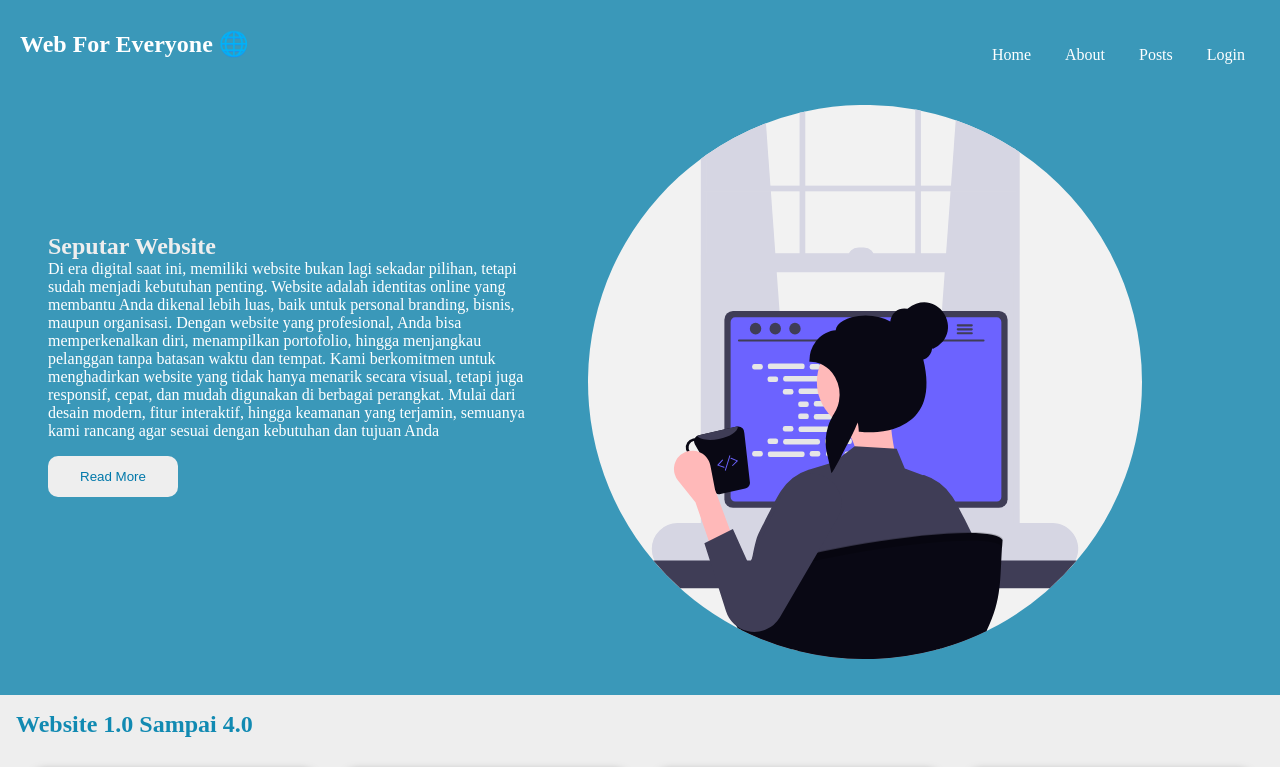
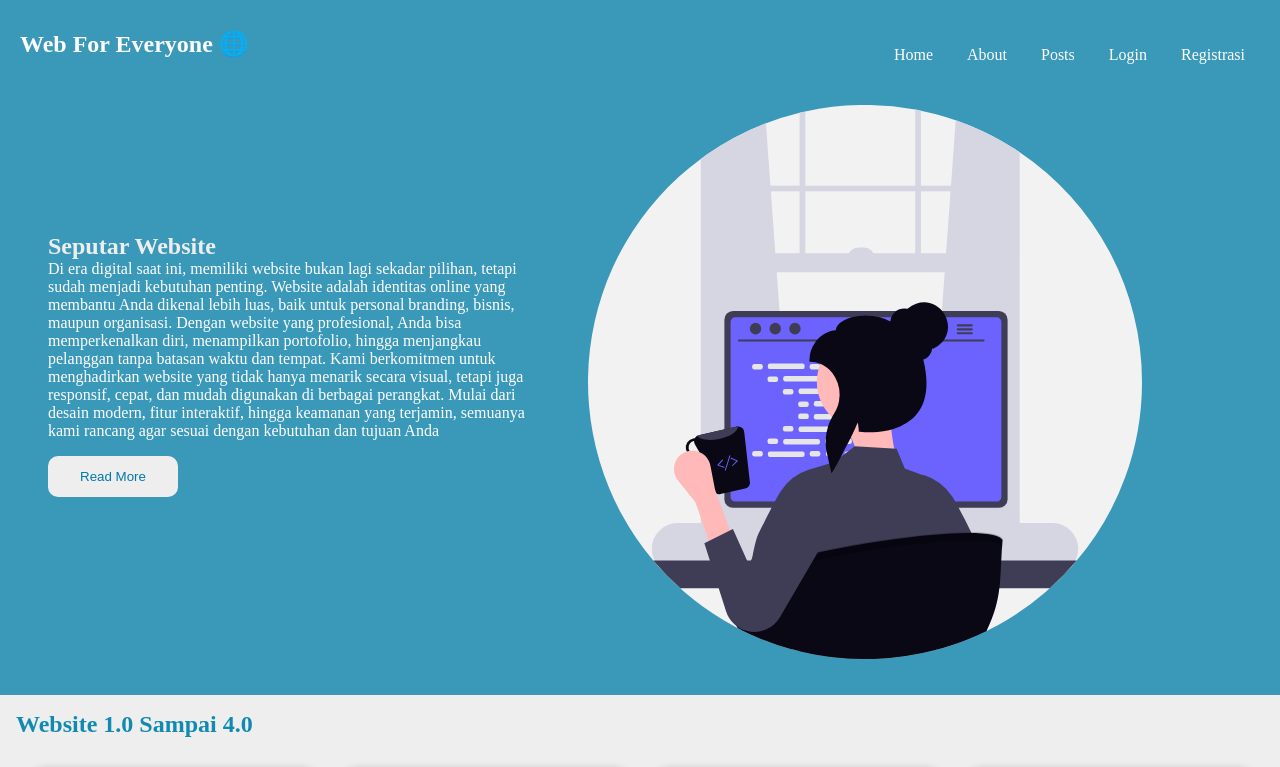
Before and after one commit to Zaidan-lab/Tugas-web-1, a plain HTML site: page landing.html in a window 1280 px wide. Shown: the top 767 px of the page. Drawn offline with Linux system fonts and the light colour scheme.

Commit message:
Tugas HTML Form

```diff
--- a/landing.html
+++ b/landing.html
@@ -25,6 +25,9 @@
             </li>
             <li>
               <a href="login.html">Login</a>
+            </li>
+            <li>
+              <a href="register.html">Registrasi</a>
             </li>
           </ul>
         </nav>
```
Also changed, not shown: index.html (+1 -0 lines).
